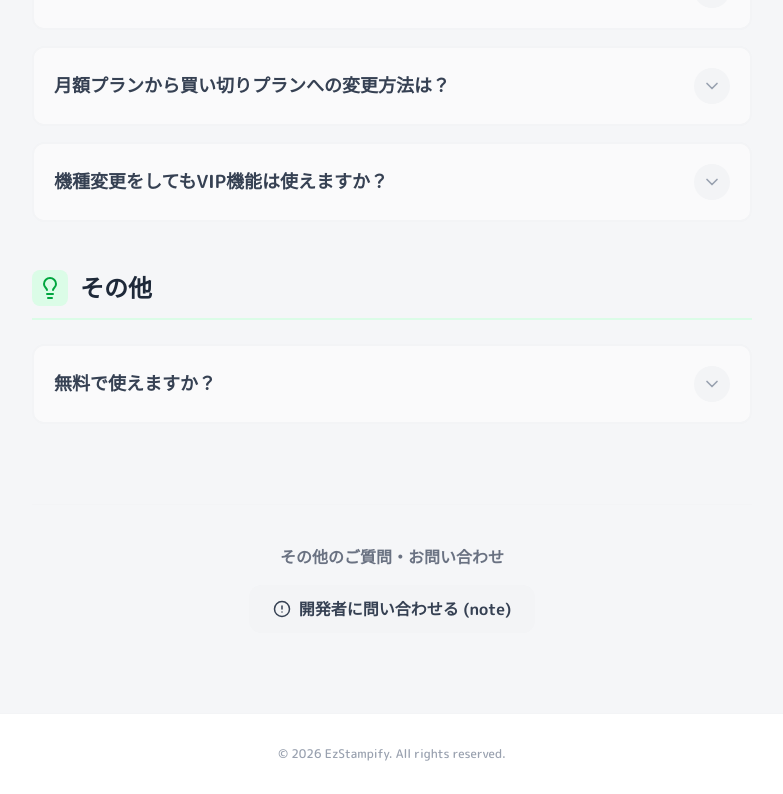
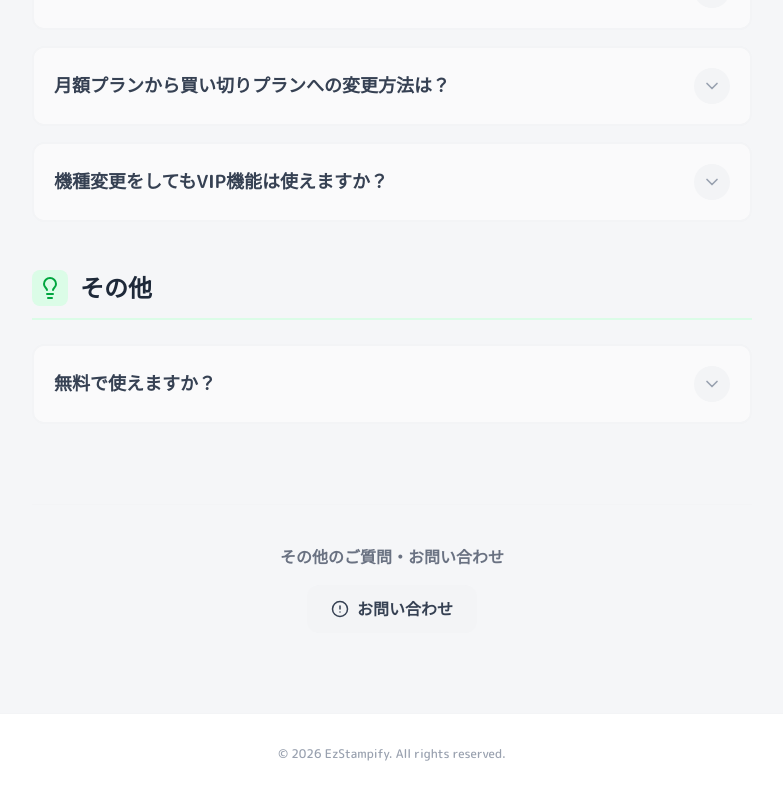
Before and after one commit to Lchiki-nl/Stamp-Image-Tools, a Next.js app: page /faq in a window 1280 px wide. Shown: the part 1215-2009 px from the top of the page, without its empty margins (248-1031 px from the left). Built offline with nearby package versions, Linux system fonts and the light colour scheme; no server answers.

Commit message:
refactor(ui): update contact button text

```diff
--- a/src/app/faq/page.tsx
+++ b/src/app/faq/page.tsx
@@ -234,7 +234,7 @@ export default function FAQPage() {
                 className="inline-flex items-center gap-2 px-6 py-3 bg-gray-100 hover:bg-gray-200 text-gray-700 font-bold rounded-xl transition-colors"
              >
                 <AlertCircle size={18} />
-                開発者に問い合わせる (note)
+                お問い合わせ
              </a>
         </div>
       </main>
```
